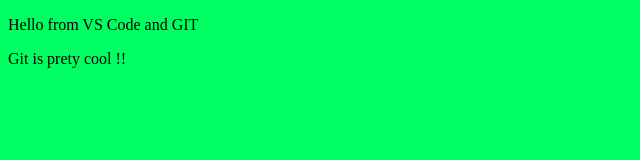
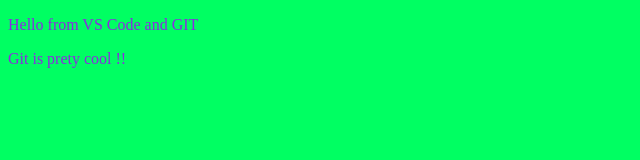
Before and after one commit to smahmetari/vscode-git, a plain HTML site: page index.html in a window 1280 px wide. Shown: the whole page, without its empty margins (0-640 px from the left). Drawn offline with Linux system fonts and the light colour scheme.

Commit message:
p, h1 color

```diff
--- a/styles.css
+++ b/styles.css
@@ -1,3 +1,7 @@
 body {
     background-color: rgb(0, 255, 98);
 }
+
+p, h1{
+    color: blueviolet;
+}
```
